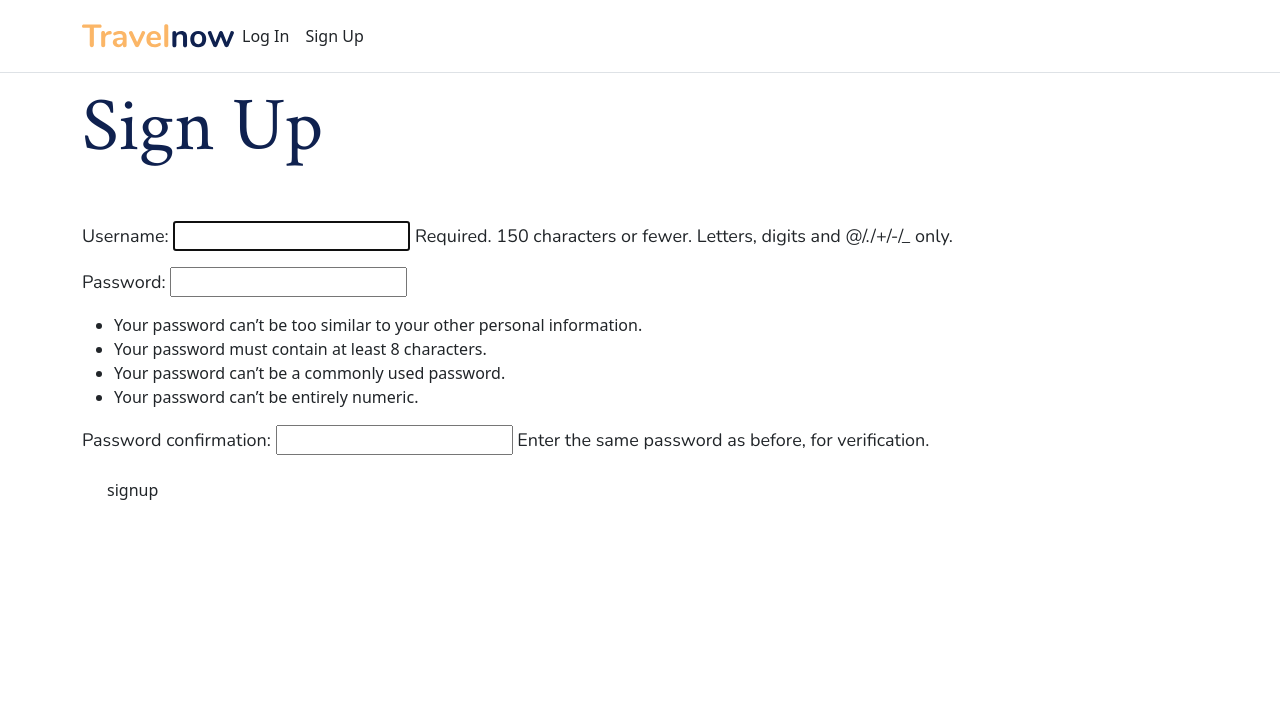
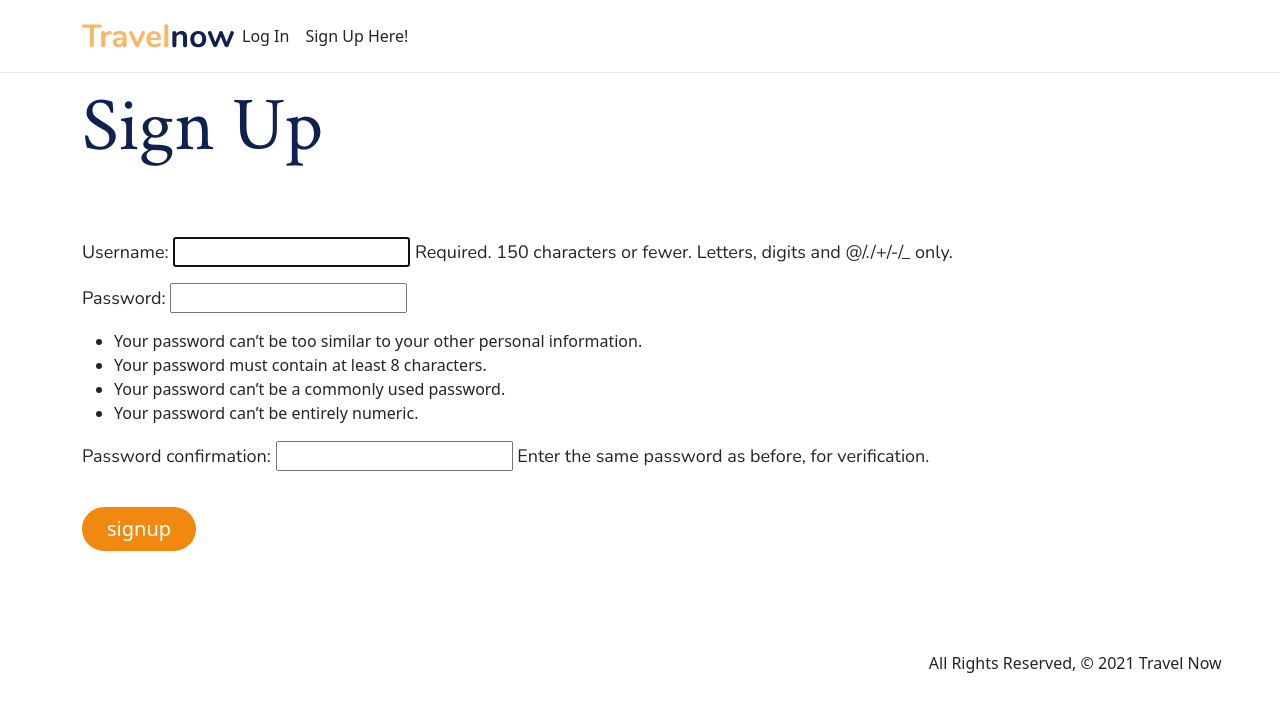
Before and after one commit to oselim14/travel-now, a Django app: page /accounts/signup/ in a window 1280 px wide. Shown: the top 712 px of the page. Run offline with Django 3.2, Linux system fonts and the light colour scheme; some libraries are stand-ins or nearby versions.

Commit message:
added basic css on major buttons

```diff
--- a/main_app/static/css/style.css
+++ b/main_app/static/css/style.css
@@ -9,7 +9,8 @@ body {
   }
 
   footer.page-footer {
-    padding-top: 0;
+    padding-top: 100px;
+    margin-right: 50px;
     text-align: right;
   }
 
@@ -26,14 +27,15 @@ body {
 
   .landing-img {
     width: 100%;
+    margin-top: 60px;
   }
 
   h1 {
     font-family: 'Crimson Text', serif;
     font-size: 76px;
     color: #0F214F;
-    margin-top: 50px;
-    margin-bottom: 3.5rem;
+    margin-top: 150px;
+    margin-bottom: 4.5rem;
     line-height: 1;
   }
 
@@ -47,7 +49,7 @@ body {
     border-radius: 100em;
     border: 0px;
     padding: 7px 25px;
-
+    margin-top: 20px;
   }
 
   .btn.btn-primary {
--- a/main_app/templates/base.html
+++ b/main_app/templates/base.html
@@ -36,7 +36,7 @@
             <li><a class="nav-link px-2 link-dark" href="{% url 'logout' %}">Log Out</a></li>
             {% else %}
             <li><a class="nav-link px-2 link-dark" href="{% url 'login' %}">Log In</a></li>
-            <li><a class="nav-link px-2 link-dark" href="{% url 'signup' %}">Sign Up</a></li>
+            <li><a class="nav-link px-2 link-dark" href="{% url 'signup' %}">Sign Up Here!</a></li>
           {% endif %}
         </ul>
 
@@ -53,7 +53,7 @@
     </div>
   </main>
   <footer class="page-footer">
-    <!-- <div class="right">All Rights Reserved, &copy; 2021 Travel Now &nbsp;</div> -->
+    <div class="right">All Rights Reserved, &copy; 2021 Travel Now &nbsp;</div>
   </footer>
 </body>
 </html>
--- a/main_app/templates/main_app/itinerary_form.html
+++ b/main_app/templates/main_app/itinerary_form.html
@@ -13,7 +13,7 @@
   <table>
     {{ form.as_table }}
   </table>
-  <input type="submit" value="Submit!" class="btn">
+  <input type="submit" value="Submit!" class="btn btn-primary btn-lg">
 </form>
 
 <script>
--- a/main_app/templates/main_app/location_form.html
+++ b/main_app/templates/main_app/location_form.html
@@ -14,6 +14,6 @@
       <!-- Render the inputs inside of <tr>s & <td>s -->
       {{ form.as_table }}
     </table>
-    <input type="submit" value="Submit!" class="btn">
+    <input type="submit" value="Submit!" class="btn btn-primary btn-lg">
   </form>
 {% endblock %}
--- a/main_app/templates/registration/signup.html
+++ b/main_app/templates/registration/signup.html
@@ -8,7 +8,7 @@
 <form method="post" action="{% url 'signup' %}">
   {% csrf_token %}
   {{ form.as_p }}
-  <input type="submit" class="btn" value="signup">
+  <input type="submit" class="btn btn-primary btn-lg" value="signup">
 </form>
 
 {% endblock %}
```
